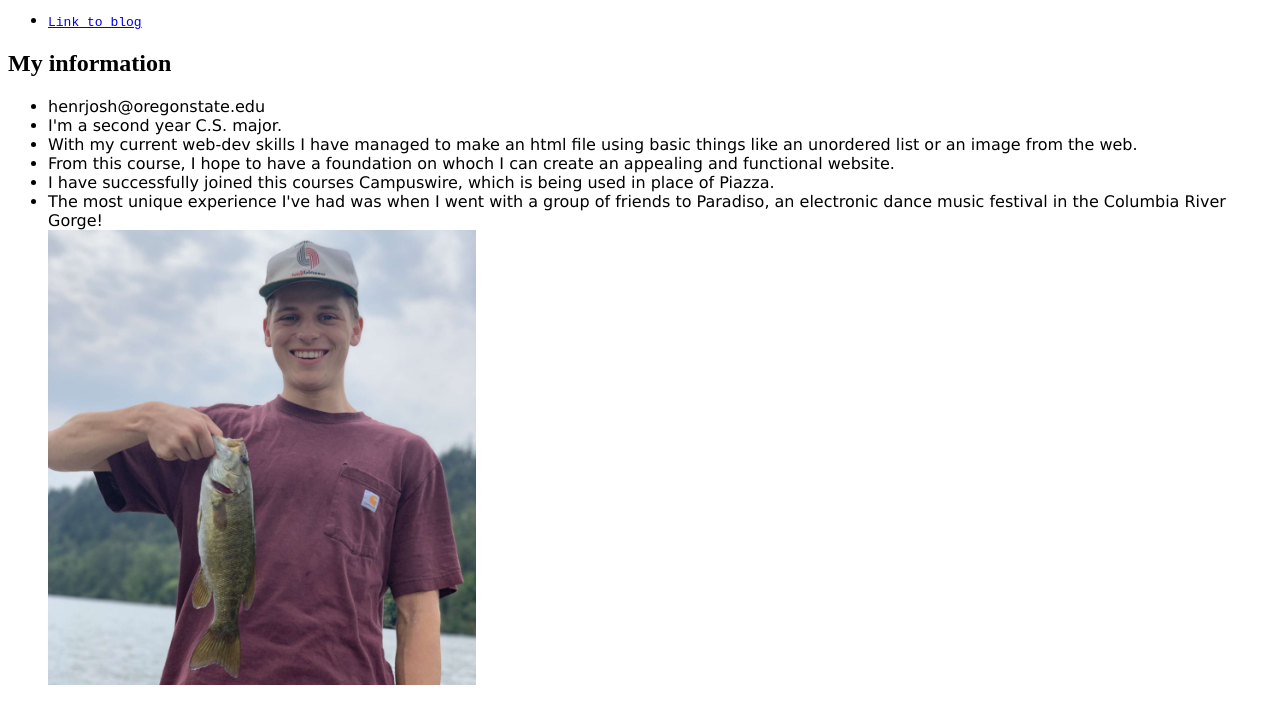
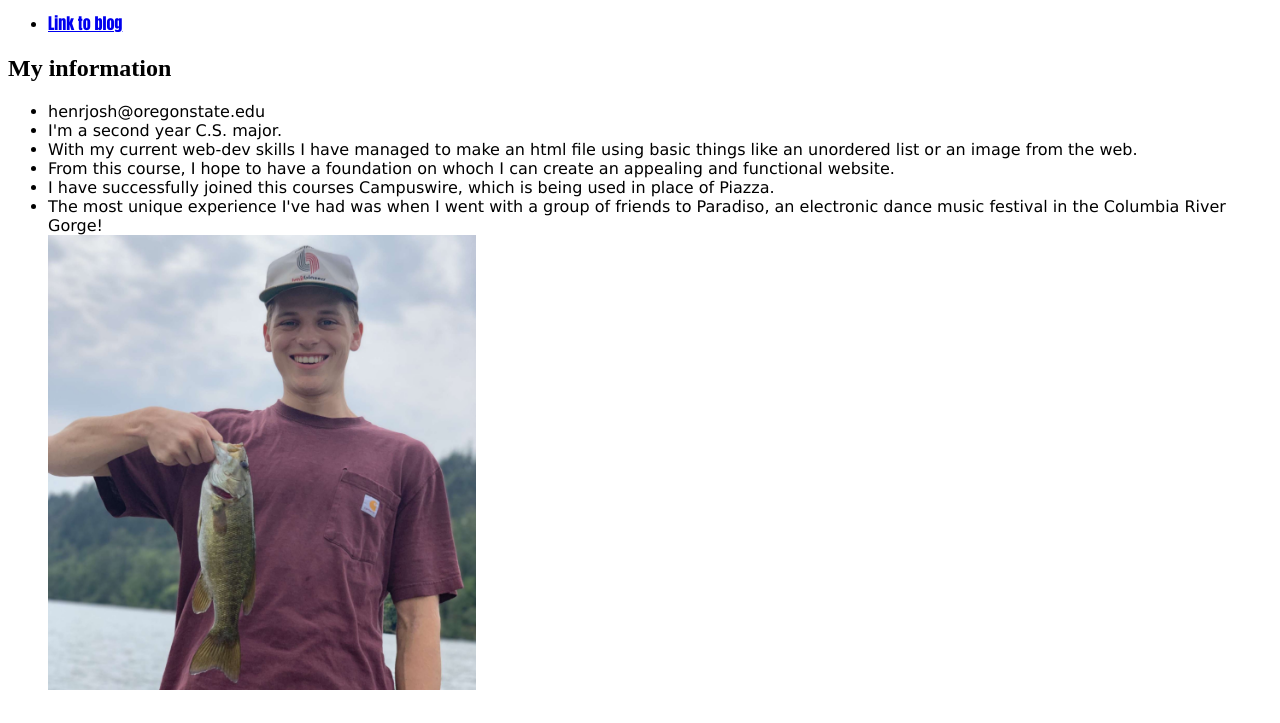
Before and after one commit to henrjosh/henrjosh.github.io, a plain HTML site: page index.html in a window 1280 px wide. Shown: the part 77-800 px from the top of the page. Drawn offline with Linux system fonts and the light colour scheme.

Commit message:
fonts
fonts

```diff
--- a/selectors.css
+++ b/selectors.css
@@ -4,7 +4,7 @@ li {
 }
 
 a{
-    font-family: monospace;
+    font-family:Impact, 'Arial Narrow Bold', sans-serif;
 }
 
 h1 {
```
